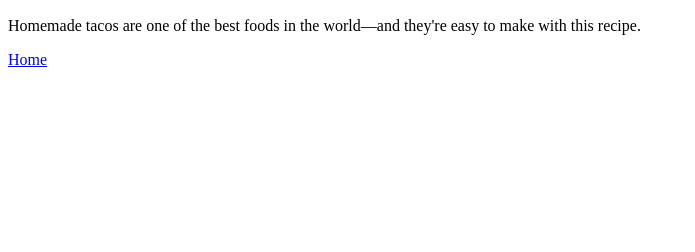
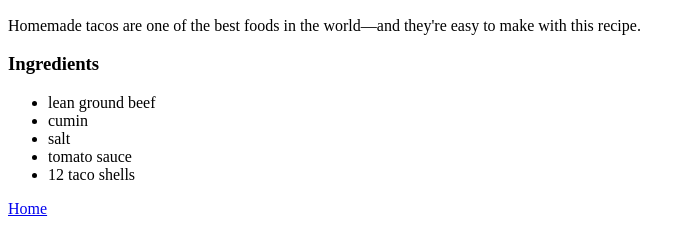
Before and after one commit to JMCxyz/odin-recipes, a plain HTML site: page recipes/tacos.html in a window 1280 px wide. Shown: the part 444-696 px from the top of the page, without its empty margins (0-695 px from the left). Drawn offline with Linux system fonts and the light colour scheme.

Commit message:
feat(site): add ingredients section to tacos.html
Added an <h3> "Ingredients" heading to tacos.html, along with a list of
items used to make the tacos dish. This improves readability and helps
users quickly understand what they need.

- Added <h3> Ingredients title
- Listed all ingredient items with brief descriptions

```diff
--- a/recipes/tacos.html
+++ b/recipes/tacos.html
@@ -17,7 +17,16 @@
         <p>Homemade tacos are one of the best foods in the world—and they're
         easy to make with this recipe.</p>
 
-    <a href="../index.html">Home</a>
+        <h3>Ingredients</h3>
+        <ul>
+            <li>lean ground beef</li>
+            <li>cumin</li>
+            <li>salt</li>
+            <li>tomato sauce</li>
+            <li>12 taco shells</li>
+        </ul>
+
+        <a href="../index.html">Home</a>
 
     </body>
 
```
